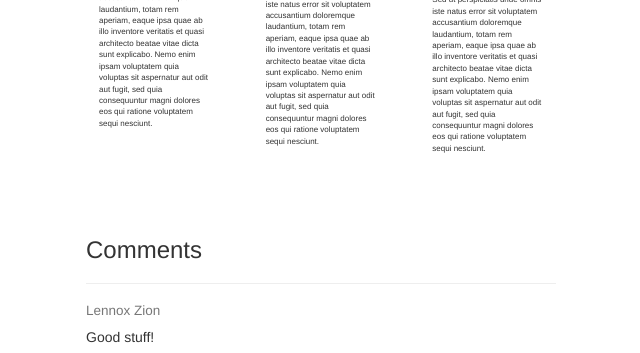
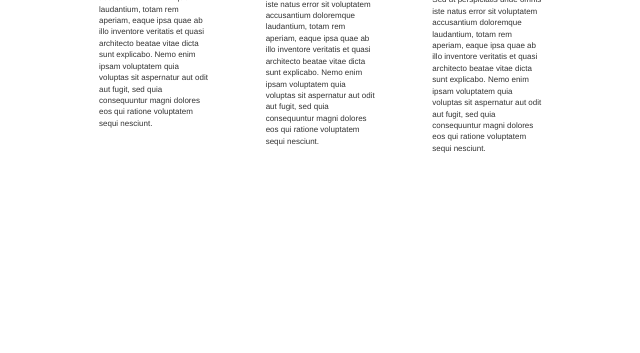
Before and after one commit to Floresj4/spreadbase.io.cli, a website: page view/index.html in a window 1280 px wide. Shown: the part 596-949 px from the top of the page, without its empty margins (319-959 px from the left). After the commit the page ends 843 px from the top, so only its background shows below. Drawn offline with nearby package versions, Linux system fonts and the light colour scheme; files that its build step writes are made by us from their sources; a script that the page names is missing; files whose address does not match are found by name.

Commit message:
removing comment section and separating comment scripts directory

```diff
--- a/server.js
+++ b/server.js
@@ -8,6 +8,7 @@ var path = require('path');
 app.use(express.static(__dirname + '/images'));
 app.use(express.static(__dirname + '/style'));
 app.use(express.static(__dirname + '/scripts'));
+app.use(express.static(__dirname + '/scripts/comments'));
 app.use(express.static(__dirname + '/view'));
 
 app.get("/", function(req, res){
--- a/view/index.html
+++ b/view/index.html
@@ -97,8 +97,6 @@
   				</div>
 			</div>
 
-			<div id='content'></div>
-
 		</div>
 	</div>
 
```
Also changed, not shown: scripts/comments/comment-box.js (renamed from scripts/comment-box.js), scripts/comments/comment-data.js (renamed from scripts/comment-data.js).
